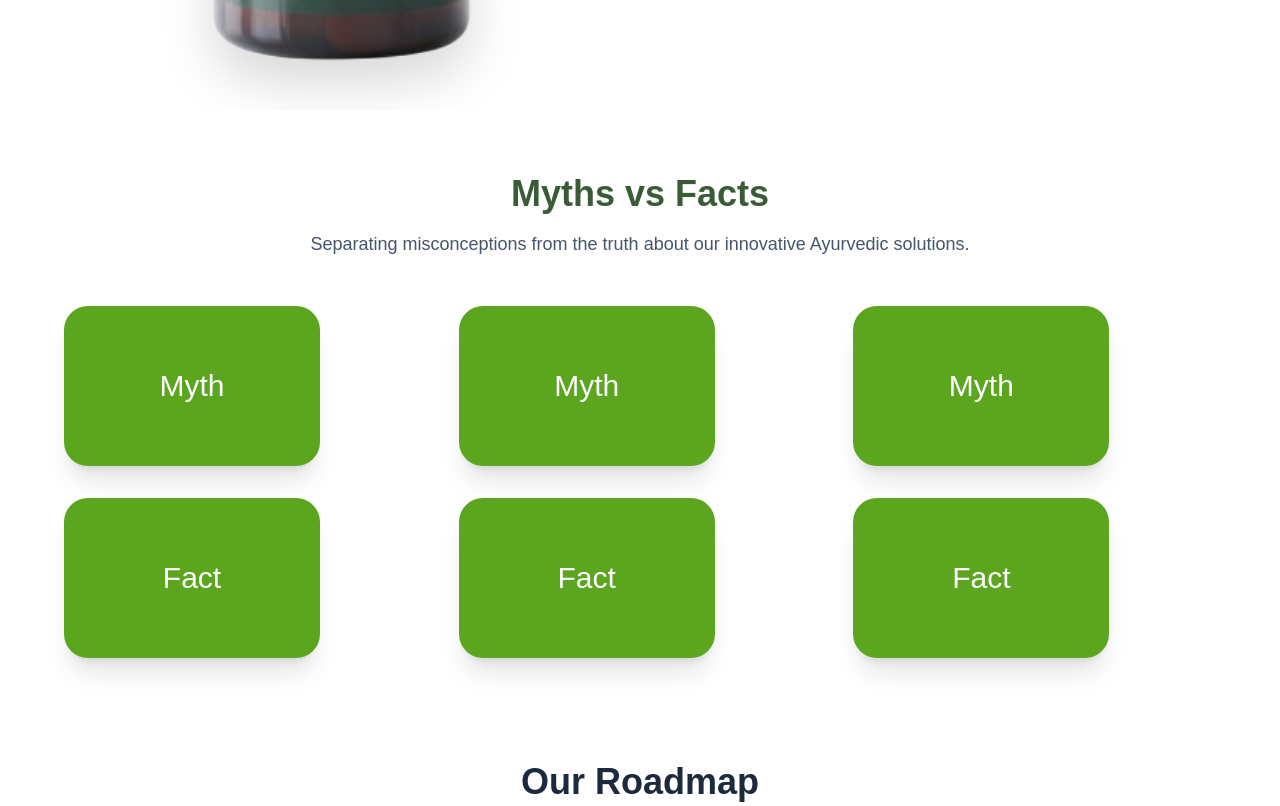
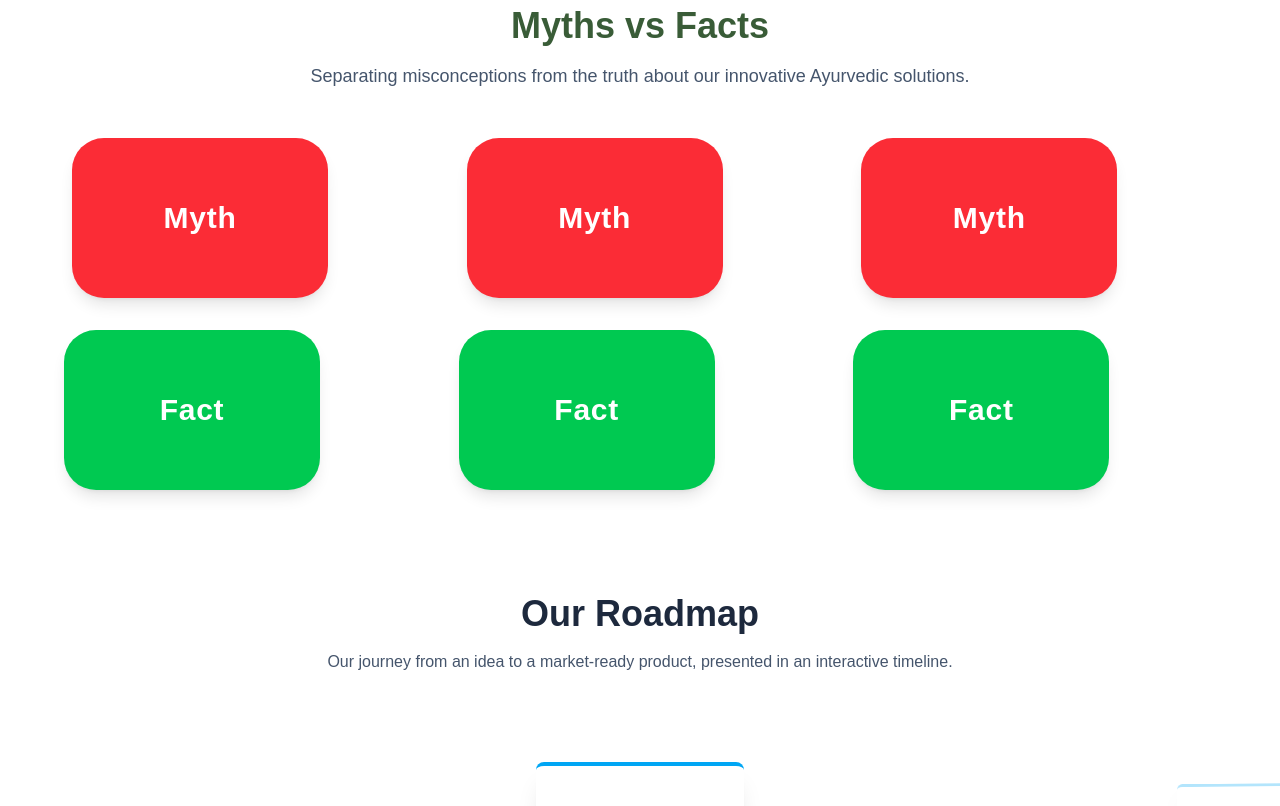
Before and after one commit to beyondbound889/BB, a React (Vite) app in the folder ayurhelix/: page / in a window 1280 px wide. Shown: the part 1260-2066 px from the top of the page. Built offline with nearby package versions, Linux system fonts and the light colour scheme.

Commit message:
Myth Facts Design

```diff
--- a/ayurhelix/src/components/HoverCard.jsx
+++ b/ayurhelix/src/components/HoverCard.jsx
@@ -1,7 +1,7 @@
 import React, { useState } from 'react';
 import { motion } from 'framer-motion';
 
-const FlipCard = ({ frontContent, backContent, width = "w-64", height = "h-40" }) => {
+const FlipCard = ({ frontContent, backContent, width = "w-64", height = "h-40", color }) => {
   const [isFlipped, setIsFlipped] = useState(false);
 
   const cardVariants = {
@@ -10,35 +10,37 @@ const FlipCard = ({ frontContent, backContent, width = "w-64", height = "h-40" }
   };
 
   return (
-    // This parent div provides the 3D perspective
+    // Parent div providing 3D perspective and interaction
     <div
-      className={`relative ${width} ${height}`}
-      style={{ perspective: '1000px' }} // Apply perspective for 3D depth
+      className={`relative ${width} ${height} cursor-pointer`}
+      style={{ perspective: '1000px' }}
       onMouseEnter={() => setIsFlipped(true)}
       onMouseLeave={() => setIsFlipped(false)}
+      onFocus={() => setIsFlipped(true)}
+      onBlur={() => setIsFlipped(false)}
+      tabIndex={0} // Enables keyboard focus for accessibility
+      role="button"
+      aria-pressed={isFlipped}
     >
       <motion.div
         className="relative w-full h-full"
-        style={{ transformStyle: 'preserve-3d' }} // CRITICAL: This enables 3D space
+        style={{ transformStyle: 'preserve-3d' }}
         variants={cardVariants}
         animate={isFlipped ? "flipped" : "unflipped"}
         transition={{ duration: 0.6, type: "spring", stiffness: 100, damping: 15 }}
       >
         {/* Front of the card */}
         <div
-          className="absolute inset-0 rounded-3xl shadow-xl bg-[#5ba51f] text-white flex flex-col items-center justify-center p-4 text-3xl"
-          style={{ backfaceVisibility: 'hidden' }} // CRITICAL: Hides the back when facing away
+          className={`absolute inset-0 rounded-4xl shadow-lg hover:shadow-2xl ring-1 ring-transparent hover:ring-indigo-400 transition-shadow transition-colors duration-300 ease-in-out ${color} text-white flex flex-col items-center justify-center p-6 text-2xl sm:text-3xl font-semibold tracking-wide`}
+          style={{ backfaceVisibility: 'hidden' }}
         >
           {frontContent}
         </div>
 
         {/* Back of the card */}
         <div
-          className="absolute inset-0 rounded-3xl shadow-xl bg-gradient-to-br from-gray-200 to-gray-400 text-gray-800 flex flex-col items-center justify-center p-4 text-xl"
-          style={{
-            backfaceVisibility: 'hidden',    // CRITICAL: Hides the back when facing away
-            transform: 'rotateY(180deg)', // Initially rotated
-          }}
+          className="absolute inset-0 rounded-4xl shadow-lg bg-gradient-to-br from-gray-100 to-gray-300 text-gray-700 flex flex-col items-center justify-center p-6 text-lg sm:text-xl leading-relaxed"
+          style={{ backfaceVisibility: 'hidden', transform: 'rotateY(180deg)' }}
         >
           {backContent}
         </div>
--- a/ayurhelix/src/components/MythFacts.jsx
+++ b/ayurhelix/src/components/MythFacts.jsx
@@ -15,19 +15,6 @@ const mythFactData = [
     fact: "Beyond Bound creates therapeutic medicines to meet real diabetic needs"
   }
 ];
-
-// --- Icon Components for visual flair ---
-const MythIcon = () => (
-  <svg className="w-8 h-8 text-red-400" fill="none" stroke="currentColor" viewBox="0 0 24 24" xmlns="http://www.w3.org/2000/svg">
-    <path strokeLinecap="round" strokeLinejoin="round" strokeWidth={2} d="M18.364 18.364A9 9 0 005.636 5.636m12.728 12.728A9 9 0 015.636 5.636m12.728 12.728L5.636 5.636" />
-  </svg>
-);
-
-const FactIcon = () => (
-  <svg className="w-8 h-8 text-green-500" fill="none" stroke="currentColor" viewBox="0 0 24 24" xmlns="http://www.w3.org/2000/svg">
-    <path strokeLinecap="round" strokeLinejoin="round" strokeWidth={2} d="M9 12l2 2 4-4m6 2a9 9 0 11-18 0 9 9 0 0118 0z" />
-  </svg>
-);
 
 
 // --- The Main Component ---
@@ -48,8 +35,8 @@ export default function MythsFacts() {
           {mythFactData.map((item, index) => (
             <div key={index} className="md:flex space-y-6">
               {/* Myth Card */}
-                <div className="flex items-start space-x-4">
-                  <HoverCard frontContent={"Myth"} backContent={item.myth}/>
+                <div className="flex items-start mx-2">
+                  <HoverCard frontContent={"Myth"} backContent={item.myth} color="bg-red-500"/>
                 </div>
             </div>
           ))}
@@ -57,22 +44,22 @@ export default function MythsFacts() {
             <div key={index} className="md:flex space-y-6">
               {/* Fact Card */}
                 <div className="flex items-start space-x-4">
-                  <HoverCard frontContent={"Fact"} backContent={item.fact}/>
+                  <HoverCard frontContent={"Fact"} backContent={item.fact} color="bg-green-500"/>
                 </div>
             </div>
           ))}
         </div>
         <div className="md:hidden grid grid-cols-1 md:grid-cols-3 gap-8">
           {mythFactData.map((item, index) => (
-            <div key={index} className="flex space-y-6">
+            <div key={index} className="flex flex-wrap justify-around mx-4 space-y-6">
               {/* Myth Card */}
                 <div className="flex items-start space-x-4">
-                  <HoverCard frontContent={"Myth"} backContent={item.myth}/>
+                  <HoverCard frontContent={"Myth"} backContent={item.myth} color="bg-red-500"/>
                 </div>
                 <div key={index} className="md:flex space-y-6">
               {/* Fact Card */}
                 <div className="flex items-start space-x-4 ml-2">
-                  <HoverCard frontContent={"Fact"} backContent={item.fact}/>
+                  <HoverCard frontContent={"Fact"} backContent={item.fact} color="bg-green-500"/>
                 </div>
             </div>
             </div>
--- a/ayurhelix/src/pages/Home.jsx
+++ b/ayurhelix/src/pages/Home.jsx
@@ -89,7 +89,7 @@ const Home = () => {
             <img
               src={item.img}
               alt="Validation logos"
-              className="h-40 lg:mx-20 mx-10"
+              className="h-20 md:h-40 lg:mx-20 mx-10"
               key={index}
             />
           ))}
@@ -113,7 +113,7 @@ const Home = () => {
             alt="Glycomics Product"
             whileHover={{ scale: 1.08, rotate: 2 }}
             transition={{ type: "spring", stiffness: 200 }}
-            className="relative z-10 mx-auto w-full h-140 drop-shadow-2xl"
+            className="relative z-10 mx-auto w-full w-[60vw] drop-shadow-2xl"
           />
         </div>
         {/* Right Content - Product Image */}
@@ -122,7 +122,7 @@ const Home = () => {
             initial={{ opacity: 0, y: 20 }}
             whileInView={{ opacity: 1, y: 0 }}
             transition={{ duration: 0.6, delay: 0.2 }}
-            className="text-3xl font-bold bg-gradient-to-r from-yellow-500 to-green-600 bg-clip-text text-[#216041] mb-6"
+            className="text-2xl lg:text-3xl font-bold bg-gradient-to-r from-yellow-500 to-green-600 bg-clip-text text-[#216041] my-6"
           >
             Introducing Glycomics
           </motion.h3>
```
